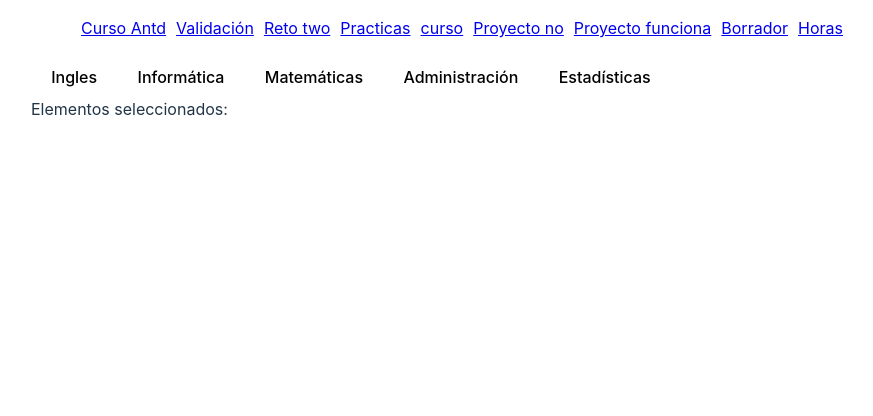
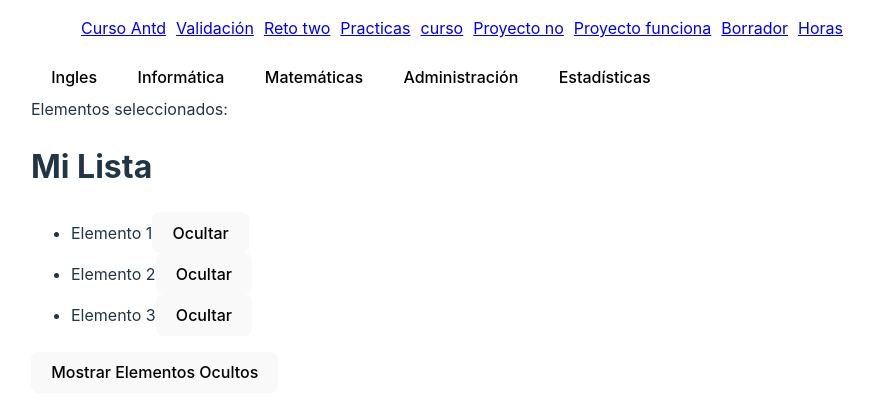
Before and after one commit to torco34/react-hook-form, a React (Vite) app: page /practicas in a window 1280 px wide. Shown: the top 416 px of the page, without its empty margins (203-1076 px from the left). Built offline with nearby package versions, Linux system fonts and the light colour scheme.

Commit message:
listo con numero

```diff
--- a/src/RetoTwo/Bor.jsx
+++ b/src/RetoTwo/Bor.jsx
@@ -99,48 +99,75 @@ export const Bor = () => {
 
   // Guardar de nuevo los curso en el primer selector
   const [showButton, setShowButton] = useState(false);
-  const [valorSelect, setValorSelect] = useState([]);
+  const [historia, setHistoria] = useState([]);
+
+  const [removedElement, setRemovedElement] = useState([]);
   const showButtons = copiaSelectedCursos.length > 0 || showButton;
   const handleGuardarClick = (index) => {
     remove2(index);
-    console.log("caneca");
+
     remove(index);
     setShowAgregarHorario(true);
-    // const elementoVacio = getValues(select2Valor);
     setShowButton(true);
 
-    console.log(showAgregarHorario, "showAgregar ");
-    console.log(showButtons, "showBotos");
-    console.log(selectedCursos, "selected curso ");
-    console.log(copiaSelectedCursos, "copiaSelectedCursos ");
-    // setValorSelect(copiaSelectedCursos);
-    console.log(valorSelect, "caneca hiddenElements");
-    setCopiaSelectedCursos(valorSelect);
+    const removedElements = [selectedCursos[index], copiaSelectedCursos[index]];
+    console.log(removedElements, "que");
+    console.log(copiaSelectedCursos[index], "que index");
+    if (removedElements.length === 2) {
+      const uniqueRemovedElements = Array.from(new Set(removedElements));
+      console.log(uniqueRemovedElements);
+      const filteredRemovedElements = uniqueRemovedElements.filter(
+        (element) => !copiaSelectedCursos.includes(element)
+      );
+      // Recupera los elementos eliminados
+
+      setCopiaSelectedCursos([
+        ...copiaSelectedCursos,
+        ...filteredRemovedElements,
+      ]);
+      console.log(filteredRemovedElements, "filtered nombre");
+    }
   };
 
   // FUNCIÓN SEGUNDO SELECTOR FIELD ARRAY
 
-  const handleSelect2Change = (value, index) => {
+  const handleSelect2Change = (value) => {
     const select2Valor = value;
-
-    console.log("onchange2");
-    const hiddenElements = copiaSelectedCursos.filter(
+    const copiaHistoria = copiaSelectedCursos.filter(
       (element) => element === select2Valor
     );
-    setValorSelect(hiddenElements);
-
-    console.log(...hiddenElements, "filter hiddenElements");
+    setRemovedElement([...removedElement, copiaHistoria]);
+    // setHistoria(copiaHistoria);
+    console.log(copiaHistoria, "copiaHistoria");
+    // const elementoOculto = miLista.find((elemento) => elemento.id === copiaHistoria);
     const updatedSelectedCursos = copiaSelectedCursos.filter(
       (element) => element !== select2Valor
     );
+    const elementoOculto = copiaSelectedCursos.find(
+      (elemento) => elemento !== copiaHistoria
+    );
+    setHistoria([historia, elementoOculto]);
+    console.log(selectedCursos, "cursos");
+    if (elementoOculto) {
+      // Si se encuentra, establece el estado de la historia
+      setHistoria(elementoOculto);
+      console.log(historia, "dentro if");
+    } else {
+      // Si no se encuentra, puedes hacer algo, como establecer el estado de la historia en null
+      setHistoria(null);
+    }
+    console.log(elementoOculto, "fin");
+    console.log(historia, "historia");
+    console.log(updatedSelectedCursos, "filtrado");
+    setCopiaSelectedCursos(updatedSelectedCursos);
 
-    console.log(updatedSelectedCursos, "filter field2");
-    setCopiaSelectedCursos(updatedSelectedCursos);
     if (updatedSelectedCursos.length > 0) {
       append2({ items2: "", hours: "" });
       setShowAgregarHorario(false);
+      setShowButton(false);
     }
     setShowButton(false);
+    setShowAgregarHorario(false);
   };
 
   // append segundo field array
@@ -154,7 +181,7 @@ export const Bor = () => {
     }
     console.log(selectedCursos);
     //  Muestra el text de select  "agregar horario"
-    setShowAgregarHorario(false);
+
     setShowButton(false);
     console.log(showAgregarHorario, "hola");
     //  Para que el submit no se active
--- a/src/RetoTwo/Practicas.jsx
+++ b/src/RetoTwo/Practicas.jsx
@@ -32,11 +32,11 @@ export const Practicas = () => {
     // Verificar si el elemento ya está seleccionado
     const estaSeleccionado = elementosSeleccionados.includes(elemento);
     console.log(estaSeleccionado, "estaselecionado");
-    console.log(elemento, "elemento 1")
+    console.log(elemento, "elemento 1");
     // Actualizar el estado en consecuencia
     if (estaSeleccionado) {
       // Si ya está seleccionado, quitarlo de la lista
-      console.log("entro del if")
+      console.log("entro del if");
       setElementosSeleccionados(
         elementosSeleccionados.filter((item) => item !== elemento)
       );
@@ -47,6 +47,29 @@ export const Practicas = () => {
       console.log(elementosSeleccionados, "elementosSeleccionados ");
       console.log(elemento, " elemento");
     }
+  };
+  const [miLista, setMiLista] = useState([
+    { id: 1, texto: "Elemento 1", visible: true },
+    { id: 2, texto: "Elemento 2", visible: true },
+    { id: 3, texto: "Elemento 3", visible: true },
+  ]);
+
+  const [elementosOcultos, setElementosOcultos] = useState([]);
+
+  const ocultarElemento = (id) => {
+    const nuevoEstado = miLista.map((elemento) =>
+      elemento.id === id ? { ...elemento, visible: false } : elemento
+    );
+
+    const elementoOculto = miLista.find((elemento) => elemento.id === id);
+    setElementosOcultos([...elementosOcultos, elementoOculto]);
+
+    setMiLista(nuevoEstado);
+  };
+
+  const mostrarElementosOcultos = () => {
+    setMiLista([...miLista, ...elementosOcultos]);
+    setElementosOcultos([]);
   };
   return (
     <div>
@@ -67,6 +90,25 @@ export const Practicas = () => {
 
       {/* Puedes mostrar la lista de elementos seleccionados si es necesario */}
       <div>Elementos seleccionados: {elementosSeleccionados.join(", ")}</div>
+
+      <div>
+        <h1>Mi Lista</h1>
+        <ul>
+          {miLista
+            .filter((elemento) => elemento.visible)
+            .map((elemento) => (
+              <li key={elemento.id}>
+                {elemento.texto}
+                <button onClick={() => ocultarElemento(elemento.id)}>
+                  Ocultar
+                </button>
+              </li>
+            ))}
+        </ul>
+        <button onClick={mostrarElementosOcultos}>
+          Mostrar Elementos Ocultos
+        </button>
+      </div>
     </div>
   );
 };
```
